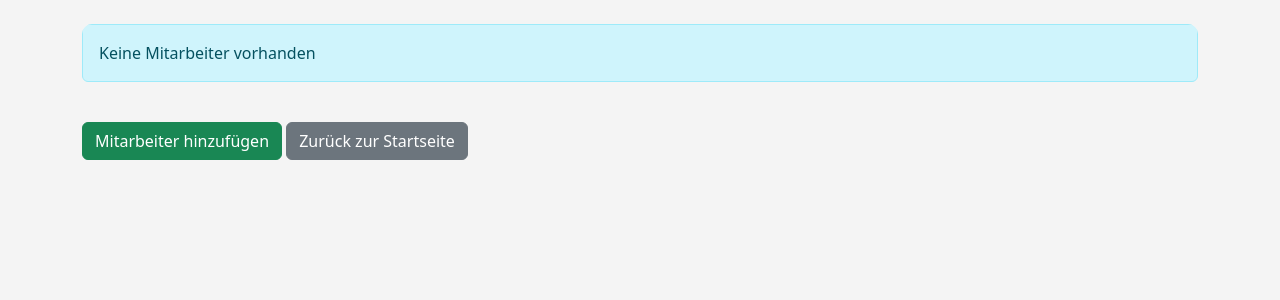
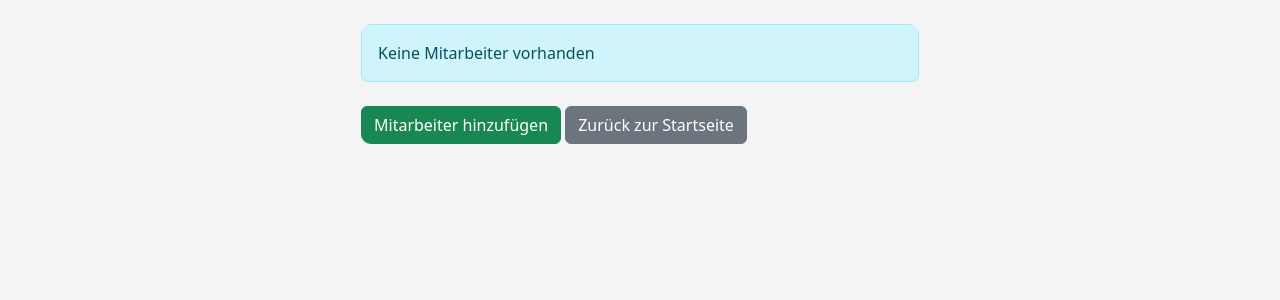
Before and after one commit to Ma-Ko-dev/Roleplay_Employee_Manager, a Flask app: template templates/department_list.html in a window 1280 px wide. Shown: the part 109-409 px from the top of the page. Run offline with Flask 3, Linux system fonts and the light colour scheme; the template is opened without the code that fills it, so the values that code supplies are empty; some libraries are stand-ins or nearby versions.

Commit message:
department_list.html redesign

```diff
--- a/templates/department_list.html
+++ b/templates/department_list.html
@@ -17,7 +17,7 @@
     {% endwith %}
 
     <div class="container mt-4">
-        <div class="rounded-container">
+        <div class="rounded-container mx-auto col-md-6">
             {% if employees %}
                 <table class="table">
                     <thead>
@@ -42,14 +42,9 @@
                     Keine Mitarbeiter vorhanden
                 </div>
             {% endif %}
-        </div>
-    </div>
-
-    <div class="container mt-4">
-        <div class="row">
-            <div class="col">
+            <div class="mt-4">
                 <a class="btn btn-success mr-2" href="{{ url_for('add_employee', department=dep) }}">Mitarbeiter hinzufügen</a>
-                <a class="btn btn-secondary mr-2" href="/">Zurück zur Startseite</a>
+                <a class="btn btn-secondary" href="/">Zurück zur Startseite</a>
             </div>
         </div>
     </div>
```
